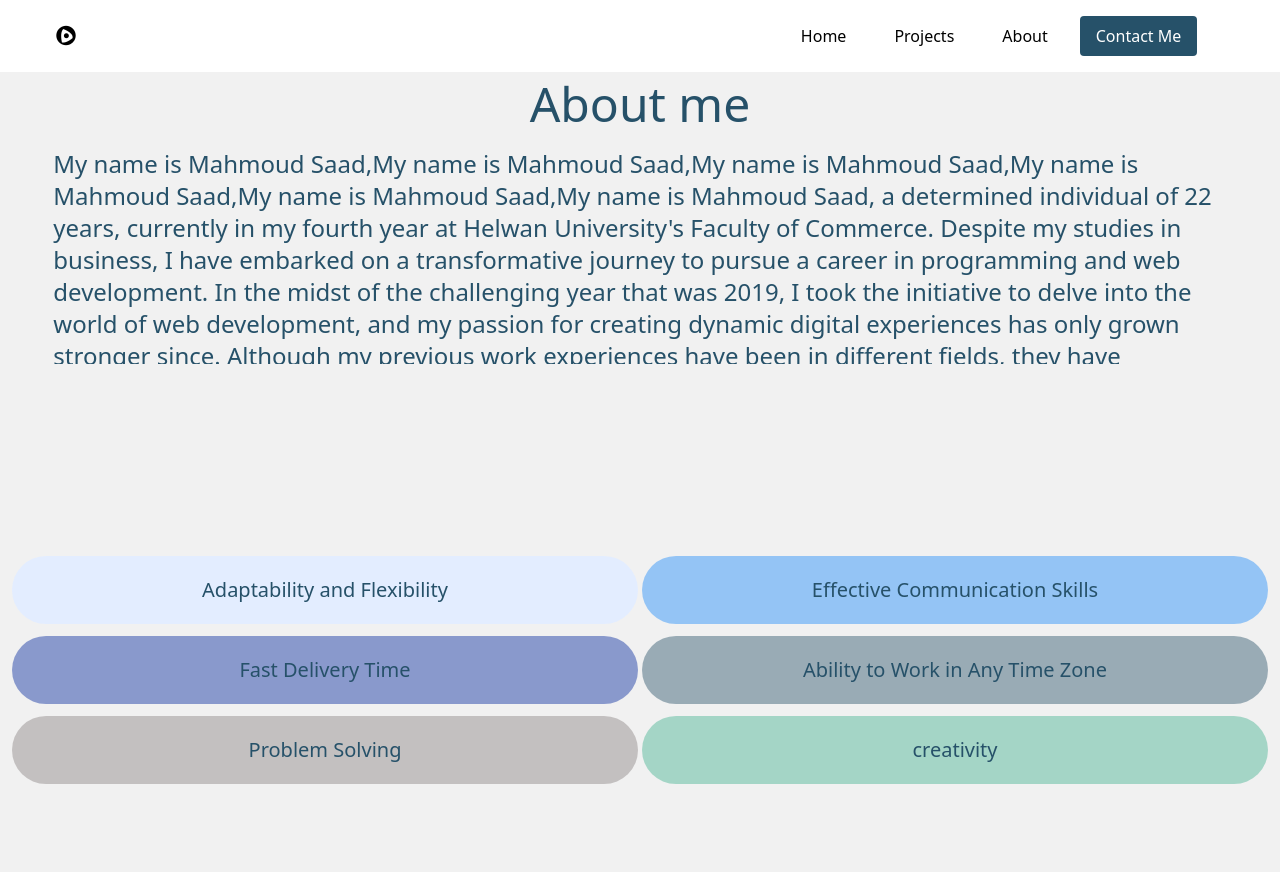
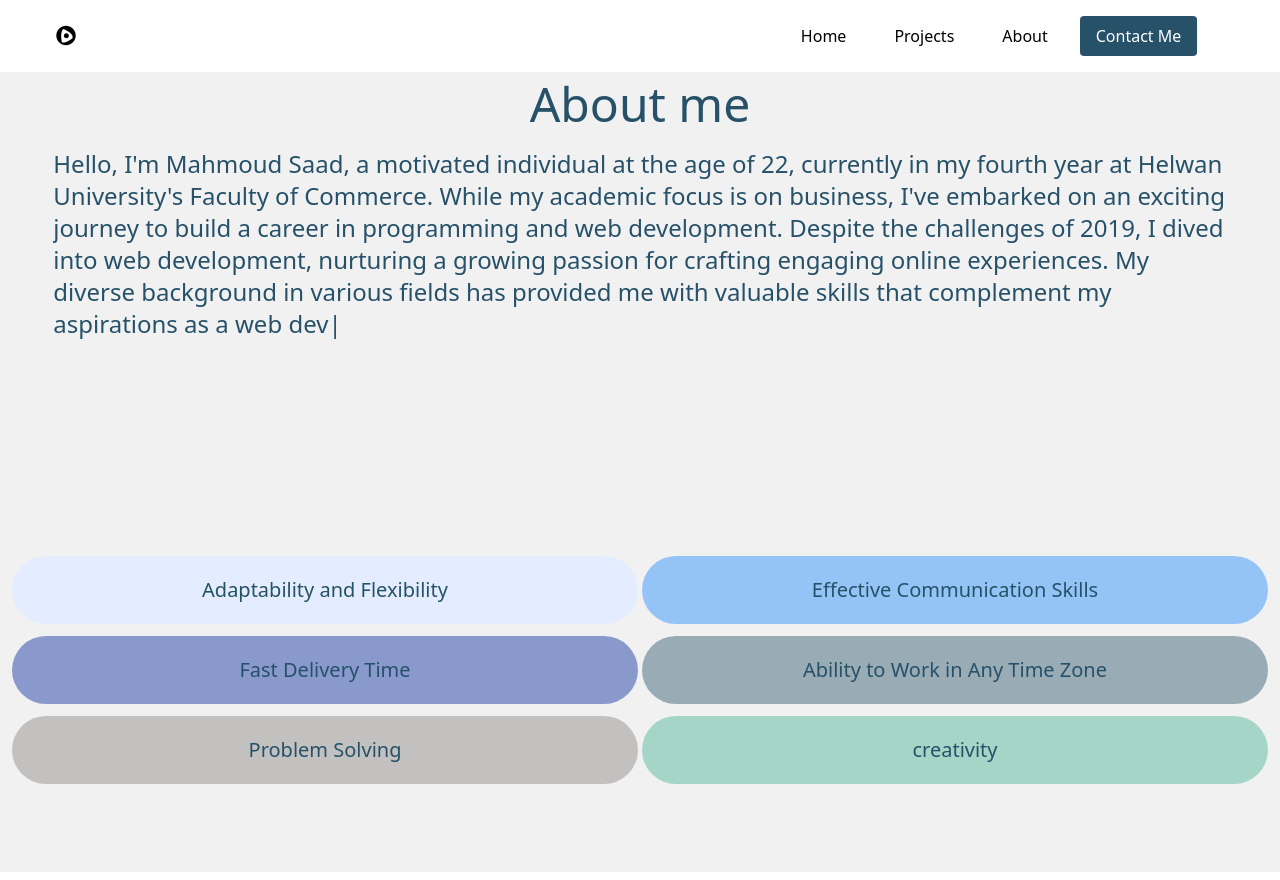
Before and after one commit to mahm0udsaad/portfolio, a React (Vite) app: page /about in a window 1280 px wide. Built offline with nearby package versions, Linux system fonts and the light colour scheme.

Commit message:
update layout

```diff
--- a/src/App.css
+++ b/src/App.css
@@ -1,5 +1,5 @@
 :root {
-    --avatar-right:translate(115%,45%);
+    --avatar-right:translate(125%,45%);
   }
 .avatar{
     position: absolute;
@@ -53,7 +53,7 @@ body{
 }
 @media (max-width: 767px) {
     :root {
-        --avatar-right: translate(20%,56%);
+        --avatar-right: translate(20%,55%);
       }
     .avatar{
         transform: var(--avatar-right);
--- a/src/component/about.jsx
+++ b/src/component/about.jsx
@@ -1,7 +1,10 @@
 import { useState,useEffect } from "react";
 const About = () => {
     const intro = `
-    My name is Mahmoud Saad,My name is Mahmoud Saad,My name is Mahmoud Saad,My name is Mahmoud Saad,My name is Mahmoud Saad,My name is Mahmoud Saad, a determined individual of 22 years, currently in my fourth year at Helwan University's Faculty of Commerce. Despite my studies in business, I have embarked on a transformative journey to pursue a career in programming and web development. In the midst of the challenging year that was 2019, I took the initiative to delve into the world of web development, and my passion for creating dynamic digital experiences has only grown stronger since. Although my previous work experiences have been in different fields, they have equipped me with invaluable skills that I believe will complement my aspirations as a web developer. I am driven by a desire to continually expand my knowledge and expertise in this ever-evolving field, and I am eagerly looking forward to contributing my creativity and dedication to the world of web development.`;
+             Hello, I'm Mahmoud Saad, a motivated individual at the age of 22, currently in my fourth year at Helwan University's Faculty of Commerce. While my academic focus is on business, I've embarked on an exciting journey to build a career in programming and web development. Despite the challenges of 2019, I dived into web development, nurturing a growing passion for crafting engaging online experiences.
+             My diverse background in various fields has provided me with valuable skills that complement my aspirations as a web developer. As I step into the dynamic world of web development, I'm fueled by a relentless desire to expand my knowledge and expertise. I'm dedicated to staying up-to-date with the rapid changes in this field and eager to bring my creativity and determination to the world of web development.
+             Let's connect and collaborate to create impactful digital solutions together.
+            .`;
     const [currentIndex, setCurrentIndex] = useState(0);
     const [displayText, setDisplayText] = useState("");
     const softSkills = [
@@ -37,7 +40,7 @@ const About = () => {
          const timeoutId = setTimeout(() => {
            setDisplayText(prev => prev + intro[currentIndex]);
            setCurrentIndex(prevIndex => prevIndex + 1);
-         }, 8);
+         }, 10);
 
          return () => clearTimeout(timeoutId);
        }
@@ -48,13 +51,13 @@ const About = () => {
       <div
         className="h-screen absolute top-20 w-full flex justify-center"
       >
-        <div className=" h-2/1 lg:h-3/5 mx-auto mt-0 w-11/12 block text-center">
+        <div className="mx-auto mt-0 w-11/12 block text-center">
           <h1 className="text-5xl">About me</h1>
-          <div style={{height: '45%'}} className="mt-5 flex justify-start text-start overflow-auto">
-            <h1 className="lg:text-2xl text-start">
+          <div className="h-[45vh] mt-5 flex justify-start text-start overflow-auto">
+            <p className="lg:text-2xl text-start">
               {displayText}
               {currentIndex < intro.length ? '|' : ''}
-            </h1>
+            </p>
           </div>
           <div className="justify-center fixed bottom-0 left-0 w-full p-3">
             <div className="grid grid-cols-1 mt-5 lg:grid-cols-2 gap-1 overflow-auto max-h-[32vh] lg:max-h-[40vh]">
--- a/src/component/form.jsx
+++ b/src/component/form.jsx
@@ -1,7 +1,6 @@
 const Form = ({formData , handleChange , handleSubmit}) => {
     return (
         <div className="max-w-md mx-auto mt-8 p-6 bg-white rounded shadow-md">
-      <h2 className="text-2xl font-semibold mb-4">Send an Email</h2>
       <form onSubmit={handleSubmit}>
         <div className="mb-4">
           <label htmlFor="name" className="block text-gray-700 font-medium">
--- a/src/component/main.jsx
+++ b/src/component/main.jsx
@@ -10,12 +10,11 @@ import Projects from "./projects";
 import "../App.css";
 
 function Main({ goToProjects , setGoToProjects}) {
-  const intro = `
-  Greetings! I'm thrilled to introduce myself
-   as a dedicated React Developer,
-   passionate about crafting
-   captivating user experiences
-   through code. 🚀`;
+  const intro = `Hello, I'm excited to present myself
+  as a committed React Developer,
+  driven by a deep passion for creating
+  compelling user experiences
+  through innovative code. Let's build something great together! 🚀`;
    const [introComplete, setIntroComplete] = useState(false);
    const [showTechnologies, setShowTechnologies] = useState(false);
    const [selectedProject , setSelectedProject] = useState(null)
@@ -114,27 +113,26 @@ function Main({ goToProjects , setGoToProjects}) {
           className="flex flex-col justify-between"
         >
           <div className="intro mt-16 lg:mt-25  lg:mt-12 w-container mx-auto">
-            <h1 className="italic text-2xl lg:text-4xl color-blue">
+            <p className="italic text-2xl lg:text-4xl color-blue">
               {displayText} {currentIndex < intro.length ? "|" : ""}
-            </h1>
+            </p>
           </div>
           {introComplete && currentIndex > 0 ? (
-              <ul className="techList flex z-20 space-x-5 res mx-2 lg:mx-auto w-container my-5">
+              <ul className="techList flex z-20 space-x-5 lg:space-x-8 res mx-2 lg:mx-auto w-container my-5">
                 {technologies
                   .slice(0, goToProjects ? removeTechIndex : currentTechIndex + 1)
                   .map((tech, index) => (
-                    <li className="showTech ease-in duration-300" key={index}>
+                    <li className="showTech ease-in duration-300 "  key={index}>
                       <span
                         className="icon"
                         style={{ color: tech.color }}
                       >
-                        <i className={`fa-2x ${tech.iconClass}`}></i>
+                        <i className={`lg:text-5xl text-2xl ${tech.iconClass}`}></i>
                       </span>
                     </li>
                   ))}
               </ul>
             ) : null}
-        </div>
               <img
                 style={{
                   transform: goToProjects ? "translatex(200%)" : "var(--avatar-right)",
@@ -144,6 +142,7 @@ function Main({ goToProjects , setGoToProjects}) {
                   className="avatar showAvatar"
                   alt=""
                 />
+        </div>
         <div
           style={{
             background: "#265169",
```
Also changed, not shown: 5 other files (tests, documents, lock files or other folders). Lines whose indentation alone changed are shown as unchanged.
